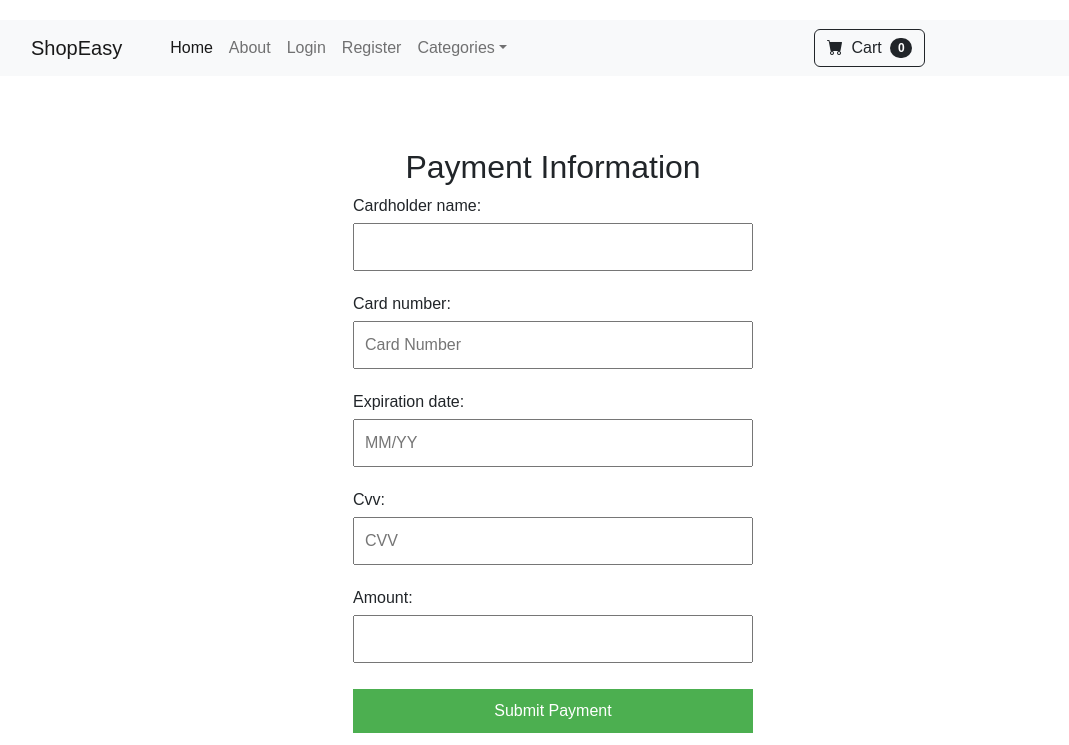
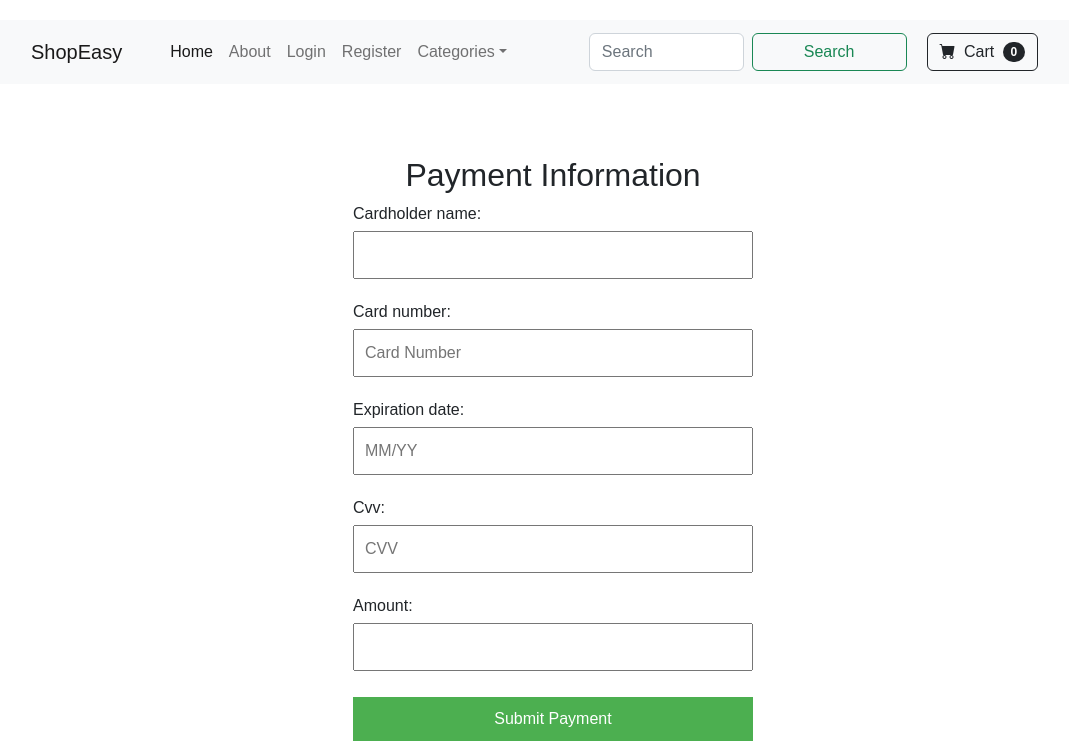
Before and after one commit to HariKrishnan-Ramesh/Ecommerce-Website-using-Django, a Django app: page /payment/payment/ in a window 1280 px wide. Shown: the top 745 px of the page, without its empty margins (87-1156 px from the left). Run offline with Django 5.2, Linux system fonts and the light colour scheme; some libraries are stand-ins or nearby versions.

Commit message:
some more updates

```diff
--- a/templates/navbar.html
+++ b/templates/navbar.html
@@ -30,7 +30,13 @@
                     </ul>
                 </li>
             </ul>
-            <form class="d-flex">
+
+            <form class="d-flex" style="margin-right: 10px;">
+                <input class="form-control me-2" type="search" placeholder="Search" aria-label="Search">
+                <button class="btn btn-outline-success" type="submit">Search</button>
+            </form>
+
+            <form class="d-flex" style="margin-left: 10px;">
                 <a href="{% url 'cart:cart_summary' %}"  class="btn btn-outline-dark"><i class="bi-cart-fill me-1"></i>
                     Cart
                     <span class="badge bg-dark text-white ms-1 rounded-pill" id="cart_quantity" >{{ cart|length  }}</span></a>
--- a/templates/success.html
+++ b/templates/success.html
@@ -31,7 +31,7 @@
     <h2>Payment Successful</h2>
     <p>Thank you for your payment.</p>
     </div>
-    <br><br><br><br><br>
+    <br><br><br><br><br><br><br>
 </body>
 </html>
 
```
Also changed, not shown: db.sqlite3.
